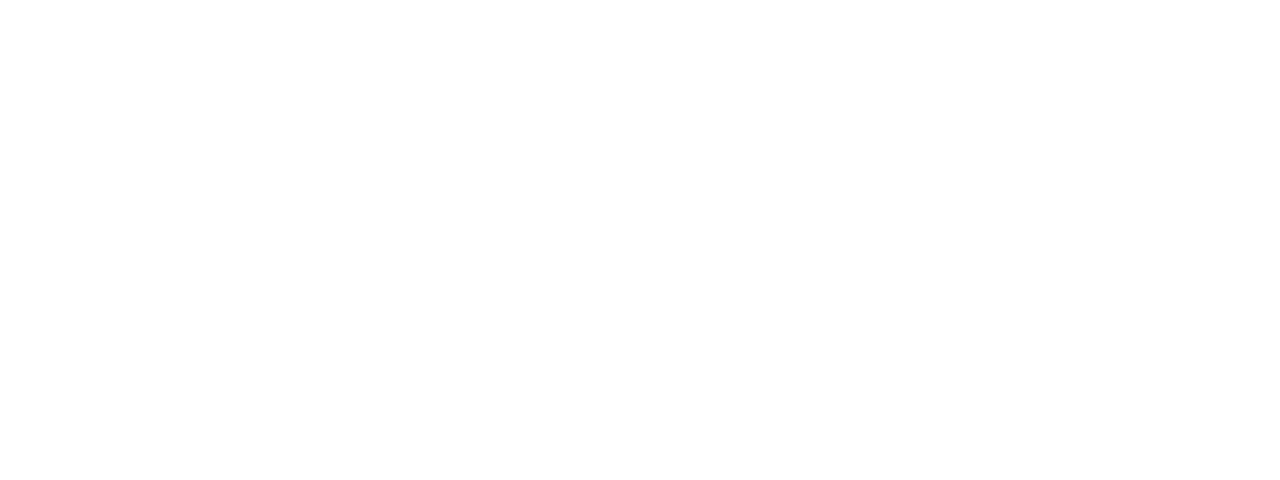
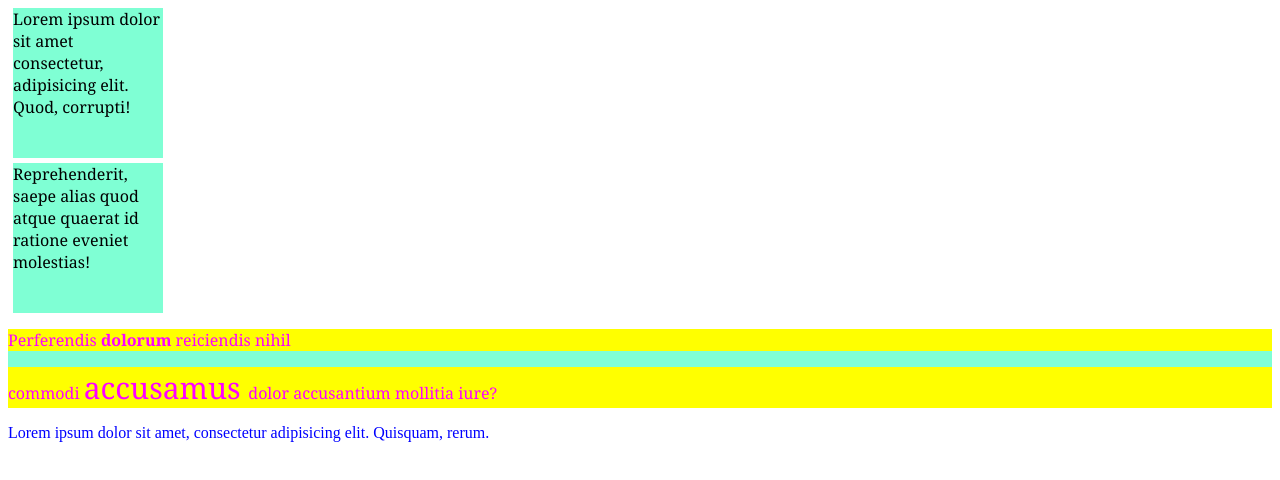
Before and after one commit to AnastasiaSneshko/2, a plain HTML site: page index.html in a window 1280 px wide. Drawn offline with Linux system fonts and the light colour scheme.

Commit message:
training3

```diff
--- a/css/style.css
+++ b/css/style.css
@@ -0,0 +1,27 @@
+div {
+  background-color: aquamarine;
+  font-family: Georgia, 'Times New Roman', Times, serif;
+}
+
+div:hover {
+  background-color: goldenrod;
+}
+
+.box{
+  width: 150px;
+  height: 150px;
+  margin: 5px;
+}
+
+#item, p {
+  color: blue;
+}
+
+div p {
+  background-color: yellow;
+  color: fuchsia;
+}
+
+span {
+  font-size: 30px;
+}
--- a/index.html
+++ b/index.html
@@ -9,6 +9,13 @@
 </head>
 
 <body>
+  <div class="box">Lorem ipsum dolor sit amet consectetur, adipisicing elit. Quod, corrupti!</div>
+  <div class="box">Reprehenderit, saepe alias quod atque quaerat id ratione eveniet molestias!</div>
+  <div id="item">
+    <p>Perferendis <strong>dolorum </strong>reiciendis nihil</p>
+    <p>commodi <span>accusamus </span> dolor accusantium mollitia iure?</p>
+  </div>
+  <p>Lorem ipsum dolor sit amet, consectetur adipisicing elit. Quisquam, rerum.</p>
 </body>
 
 </html>
```
